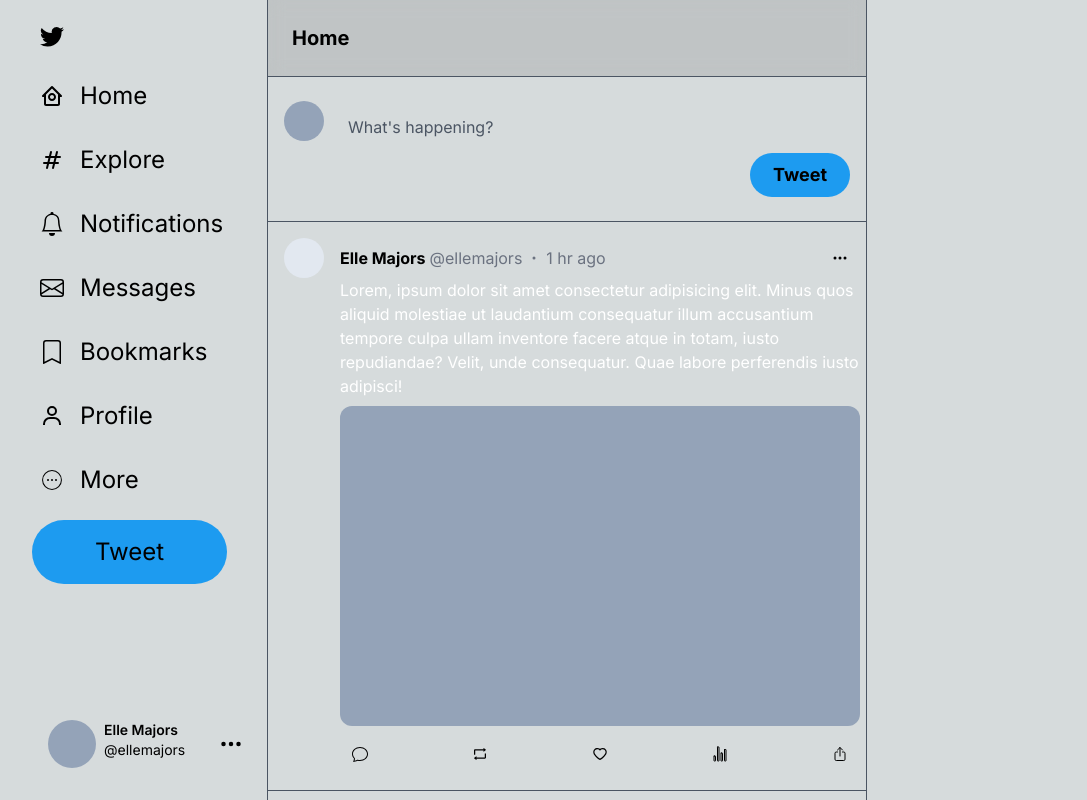
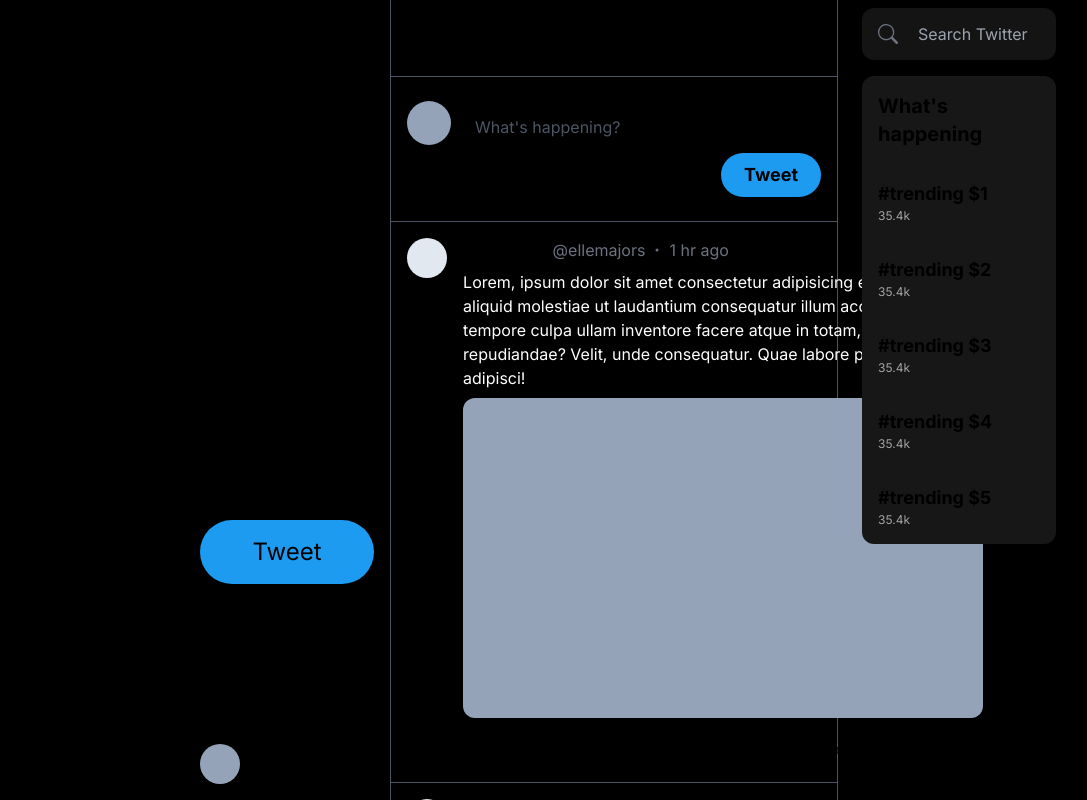
Before and after one commit to Elle-M/twitter-clone, a Next.js app: page / in a window 1280 px wide. Shown: the top 800 px of the page, without its empty margins (8-1095 px from the left). Built offline with nearby package versions, Linux system fonts and the light colour scheme.

Commit message:
add: whats happening

```diff
--- a/src/app/components/LeftSidebar.tsx
+++ b/src/app/components/LeftSidebar.tsx
@@ -42,7 +42,7 @@
 
 const LeftSidebar = () => {
   return (
-    <section className="fixed w-[275px] flex flex-col items-stretch h-screen px-6">
+    <section className="sticky top-0 w-[23%] flex flex-col items-stretch h-screen">
     <div className="flex flex-col items-stretch h-full space-y-4 mt-4">
       {NAVIGATION_ITEMS.map((item) => (
       <Link
@@ -62,10 +62,10 @@
       Tweet
     </button>
     </div>
-    <button className="rounded-full flex items-center space-x-2 m-4 bg-transparent p-4 text-2xl text-center hover:bg-white/10 transition duration-200 w-full justify-between">
+    <button className="rounded-full flex items-center space-x-2 bg-transparent p-4 text-center hover:bg-white/10 transition duration-200 w-full justify-between">
       <div className="flex item-center space-x-2">
         {/* insert photo below */}
-        <div className="rounded-full bg-slate-400 w-12 h-12"></div>
+        <div className="rounded-full bg-slate-400 w-10 h-10"></div>
         <div className= "text-left text-sm">
           <div className="font-semibold">Elle Majors</div>
           <div className="">@ellemajors</div>
--- a/src/app/components/MainComponent.tsx
+++ b/src/app/components/MainComponent.tsx
@@ -5,10 +5,10 @@
 
 const MainComponent = () => {
   return (
-    <main className="ml-[275px] flex w-full max-w-[600px] h-full min-h-screen flex-col border-l-[0.5px] border-r-[0.5px] border-gray-600 fixed">
+    <main className="flex w-[50%] h-full min-h-screen flex-col border-l-[0.5px] border-r-[0.5px] border-gray-600">
     <h1 className="text-xl font-bold p-6 backdrop-blur bg-black/10 sticky top-0">Home</h1>
     <div className="border-t-[0.5px] px-4 border-b-[0.5px] flex items-stretch py-6 space-x-2 border-gray-600 relative">
-      <div className="w-10 h-10 bg-slate-400 rounded-full flex-none"></div>
+      <div className="w-11 h-11 bg-slate-400 rounded-full flex-none"></div>
       <div className="flex flex-col w-full h-full">
         <input
           type="text"
@@ -29,11 +29,11 @@
       {Array.from({ length: 5 }).map((_, i) => (
         <div key={i} className="border-b-[0.5px] border-gray-600 p-4 flex space-x-4" >
           <div>
-            <div className="w-10 h-10 bg-slate-200 rounded-full flex-none"></div>
+            <div className="w-10 h-10 bg-slate-200 rounded-full"/>
           </div>
-          <div className="flex flex-col">
+          <div className="flex flex-col space-y-2">
             <div className="flex items-center w-full justify-between">
-            <div className="flex items-center space-x-1 w-full">
+              <div className="flex items-center space-x-1 full-w">
               <div className="font-bold">Elle Majors</div>
               <div className="text-gray-500">@ellemajors</div>
               <div className="text-gray-500">
@@ -41,7 +41,7 @@
               </div>
               <div className="text-gray-500">1 hr ago</div>
             </div>
-            <div className="rounded-full hover:bg-white/10 transition p-3 cursor-pointer">
+              <div className="text-gray-500">
                 <BsThreeDots/>
               </div>
             </div>
--- a/src/app/page.tsx
+++ b/src/app/page.tsx
@@ -1,81 +1,45 @@
-import LeftSidebar from './components/LeftSidebar'
+import LeftSidebar from './components/LeftSidebar';
 import MainComponent from './components/MainComponent';
+import { BsSearch } from 'react-icons/bs';
 
 const Home =() => {
   return (
     <div className="w-full h-full flex justify-center items-center relative bg-black">
-      <div className="max-w-screen-xl w-full h-full flex relative">
-        <LeftSidebar/>
-        <MainComponent/>
-        {/* add fixed to prevent the sidebar from scrolling
-        <main className="ml-[275px] flex w-full max-w-[600px] h-full min-h-screen flex-col border-l-[0.5px] border-r-[0.5px] border-gray-600">
-          <h1 className="text-xl font-bold p-6 backdrop-blur bg-black/10 sticky top-0">Home</h1>
-          <div className="border-t-[0.5px] px-4 border-b-[0.5px] flex items-stretch py-6 space-x-2 border-gray-600 relative">
-            <div className="w-10 h-10 bg-slate-400 rounded-full flex-none"></div>
-            <div className="flex flex-col w-full h-full">
+      <div className="max-w-[70vw] w-full h-full flex relative">
+        <LeftSidebar />
+        <MainComponent />
+        <section className="w-full sticky top-2 mt-2 flex flex-col items-stretch h-screen px-6">
+          <div>
+            <div className="relative w-full h-full group">
               <input
+                id="searchBox"
                 type="text"
-                className="w-full h-full placeholder:text-gray-600 bg-transparent border-b-[0.5px] border-gray-600 p-4 outline-none border-none"
-                placeholder="What's happening?"
+                placeholder="Search Twitter"
+                className="outline-none peer focus:border-primary focus:border bg-neutral-900/90 w-full h-full rounded-xl py-4 pl-14 pr-4"
               />
-              <div className="w-full justify-between items-center flex">
-                <div></div>
-                <div className="w-full max-w-[100px]">
-                  <button className="rounded-full bg-primary px-4 py-2 w-full text-lg text-center hover:bg-opacity-70 transition duration-200 font-bold">
-                  Tweet
-                  </button>
-                </div>
-              </div>
+              <label
+                htmlFor="searchBox"
+                className="absolute top-0 left-0 h-full flex items-center justify-center p-4 text-gray-500 peer-focus:text-primary"
+              >
+                <BsSearch className="w-5 h-5"/>
+              </label>
             </div>
           </div>
-          <div className="flex flex-col">
-            {Array.from({ length: 5 }).map((_, i) => (
-              <div key={i} className="border-b-[0.5px] border-gray-600 p-4 flex space-x-4" >
-                <div>
-                  <div className="w-10 h-10 bg-slate-200 rounded-full flex-none"></div>
+          <div className="flex flex-col rounded-xl bg-neutral-900 my-4">
+            <h3 className="font-bold text-xl my-4 px-4">What's happening</h3>
+            <div>
+              {Array.from({ length: 5 }).map((_, i) => (
+                <div key={i}
+                  className="hover:bg-white/10 p-4 last:rounded-b-xl transition duration-200"
+                >
+                  <div className="font-bold text-lg">#trending ${i+1}</div>
+                  <div className="text-xs text-neutral-400">35.4k</div>
                 </div>
-                <div className="flex flex-col">
-                  <div className="flex items-center w-full justify-between">
-                  <div className="flex items-center space-x-1 w-full">
-                  <div className="font-bold">Elle Majors</div>
-                  <div className="text-gray-500">@ellemajors</div>
-                  <div className="text-gray-500">
-                    <BsDot/>
-                  </div>
-                  <div className="text-gray-500">1 hr ago</div>
-                  </div>
-                  <div className="rounded-full hover:bg-white/10 transition p-3 cursor-pointer">
-                    <BsThreeDots/>
-                  </div>
-                  </div>
-                  <div className="text-white text-base">
-                    Lorem, ipsum dolor sit amet consectetur adipisicing elit. Minus quos aliquid molestiae ut laudantium consequatur illum accusantium tempore culpa ullam inventore facere atque in totam, iusto repudiandae? Velit, unde consequatur.
-                    Quae labore perferendis iusto adipisci!
-                  </div>
-                  <div className="bg-slate-400 aspect-square w-full h-80 rounded-xl mt-2"></div>
-                  <div className="flex items-center justify-start space-x-20 mt-2 w-full">
-                      <div className="rounded-full hover:bg-white/10 transition p-3 cursor-pointer">
-                        <BsChat/>
-                      </div>
-                      <div className="rounded-full hover:bg-white/10 transition p-3 cursor-pointer">
-                        <AiOutlineRetweet/>
-                      </div>
-                      <div className="rounded-full hover:bg-white/10 transition p-3 cursor-pointer">
-                        <AiOutlineHeart/>
-                      </div>
-                      <div className="rounded-full hover:bg-white/10 transition p-3 cursor-pointer">
-                        <IoStatsChartOutline/>
-                      </div>
-                      <div className="rounded-full hover:bg-white/10 transition p-3 cursor-pointer">
-                        <IoShareOutline/>
-                      </div>
-                    </div>
-                </div>
-              </div>
-            ))}
+              ))}
+            </div>
           </div>
-        </main> */}
-        {/* <section>right sidebar</section> */}
+          <div></div>
+        </section>
       </div>
     </div>
   );
```
Lines whose indentation alone changed are shown as unchanged.
